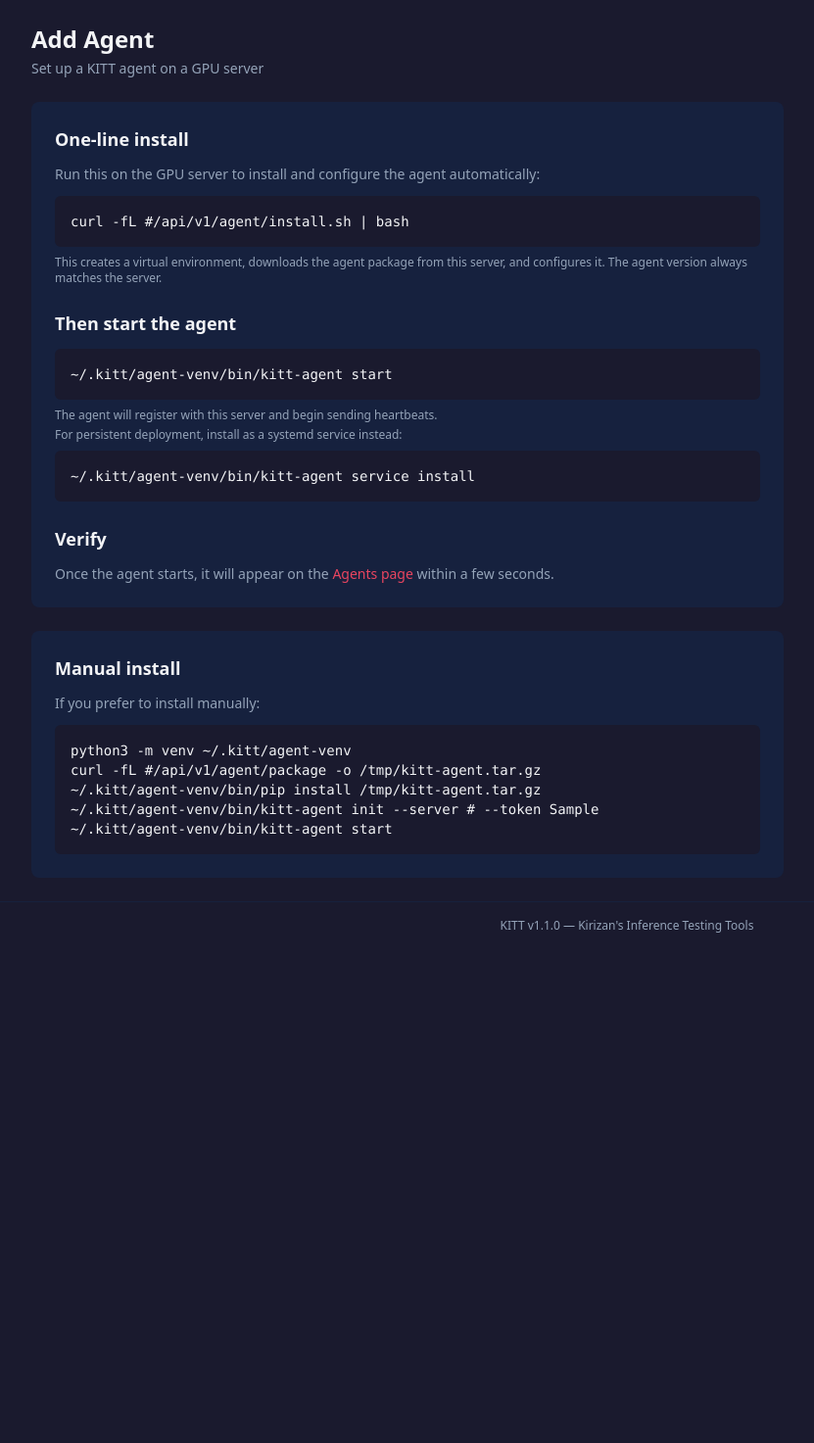
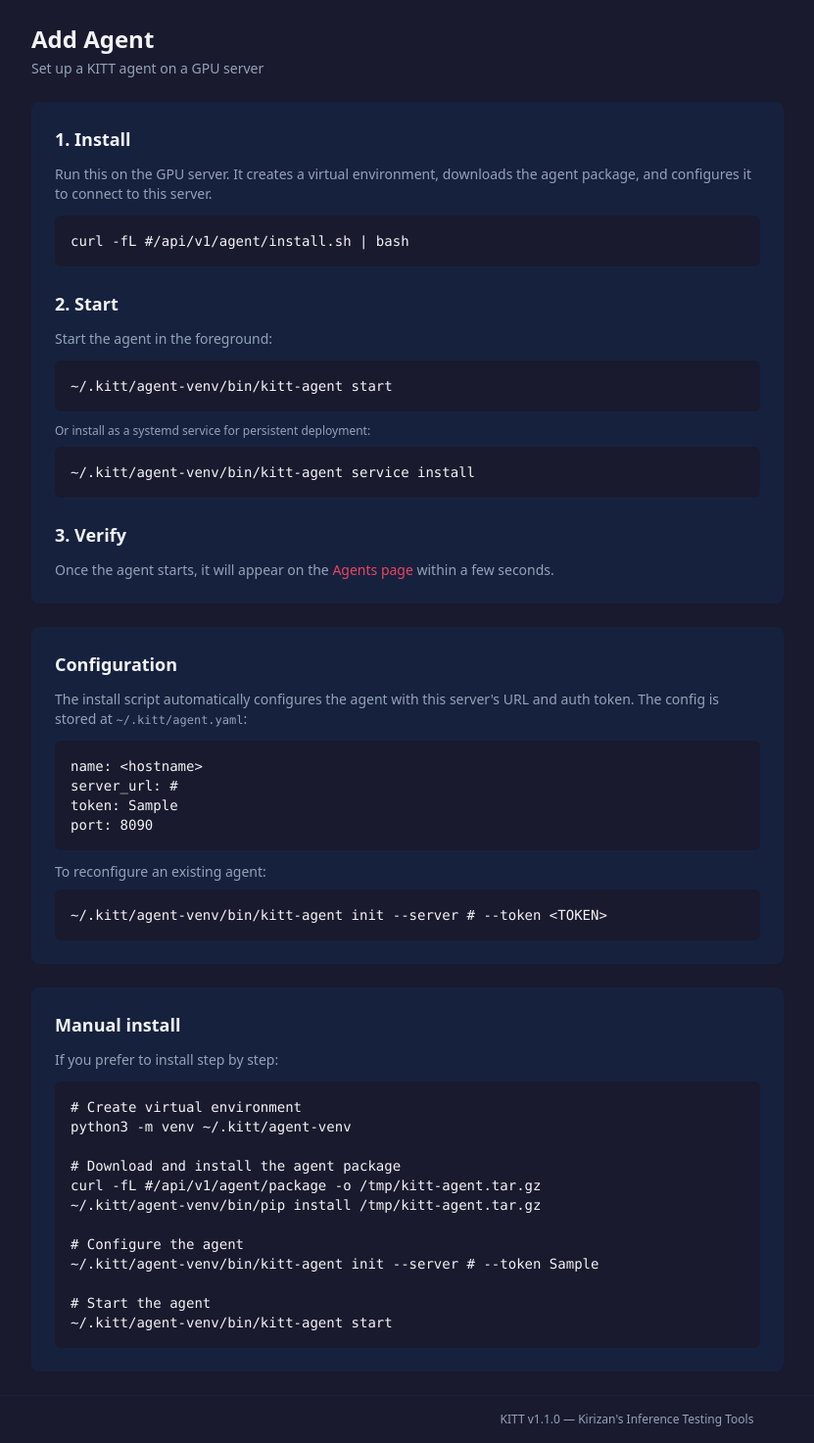
Before and after one commit to Kirizan/kitt, a Python web app: template src/kitt/web/templates/agents/add.html in a window 1280 px wide. Shown: the part 57-1530 px from the top of the page at 98% size, without its empty margins (0-831 px from the left). Before the commit the page ends 1009 px from the top, so only its background shows below. Run offline with Jinja, Linux system fonts and the light colour scheme; the template is opened without the code that fills it: most values are stand-ins (such as "Sample title", 1, 10 or a date in 2020); some libraries are stand-ins or nearby versions.

Commit message:
Allow empty auth token and improve Add Agent documentation
The install script embeds an empty token when the server has no
AUTH_TOKEN configured, causing kitt-agent start to fail. Make token
optional in both init and start commands. Only pass --token in the
install script when a token is actually set.

Rewrite the Add Agent page with numbered steps, a Configuration
section showing agent.yaml contents and reconfigure command, and
clearer manual install instructions with comments.

Co-Authored-By: Claude Opus 4.6 <noreply@anthropic.com>

```diff
--- a/agent-package/src/kitt_agent/cli.py
+++ b/agent-package/src/kitt_agent/cli.py
@@ -30,7 +30,7 @@ def cli():
 @click.option(
     "--server", required=True, help="KITT server URL (e.g., https://server:8080)"
 )
-@click.option("--token", required=True, help="Bearer token for authentication")
+@click.option("--token", default="", help="Bearer token for authentication (optional)")
 @click.option("--name", default="", help="Agent name (defaults to hostname)")
 @click.option("--port", default=8090, help="Agent listening port")
 def init(server, token, name, port):
@@ -82,8 +82,8 @@ def start(config_path, insecure):
     token = config.get("token", "")
     port = config.get("port", 8090)
 
-    if not server_url or not token:
-        click.echo("Invalid agent config — missing server_url or token")
+    if not server_url:
+        click.echo("Invalid agent config — missing server_url")
         raise SystemExit(1)
 
     click.echo(f"KITT Agent: {agent_name}")
--- a/src/kitt/web/templates/agents/add.html
+++ b/src/kitt/web/templates/agents/add.html
@@ -10,40 +10,61 @@
 
     <div class="bg-kitt-surface rounded-lg p-6 space-y-6">
         <div>
-            <h2 class="text-lg font-semibold mb-3">One-line install</h2>
-            <p class="text-kitt-dim text-sm mb-3">Run this on the GPU server to install and configure the agent automatically:</p>
+            <h2 class="text-lg font-semibold mb-3">1. Install</h2>
+            <p class="text-kitt-dim text-sm mb-3">Run this on the GPU server. It creates a virtual environment, downloads the agent package, and configures it to connect to this server.</p>
             <div class="bg-kitt-bg rounded-md p-4 font-mono text-sm break-all">
                 <code>curl -fL {{ server_url }}/api/v1/agent/install.sh | bash</code>
             </div>
-            <p class="text-kitt-dim text-xs mt-2">This creates a virtual environment, downloads the agent package from this server, and configures it. The agent version always matches the server.</p>
         </div>
 
         <div>
-            <h2 class="text-lg font-semibold mb-3">Then start the agent</h2>
+            <h2 class="text-lg font-semibold mb-3">2. Start</h2>
+            <p class="text-kitt-dim text-sm mb-3">Start the agent in the foreground:</p>
             <div class="bg-kitt-bg rounded-md p-4 font-mono text-sm">
                 <code>~/.kitt/agent-venv/bin/kitt-agent start</code>
             </div>
-            <p class="text-kitt-dim text-xs mt-2">The agent will register with this server and begin sending heartbeats.</p>
-            <p class="text-kitt-dim text-xs mt-1">For persistent deployment, install as a systemd service instead:</p>
+            <p class="text-kitt-dim text-xs mt-3">Or install as a systemd service for persistent deployment:</p>
             <div class="bg-kitt-bg rounded-md p-4 font-mono text-sm mt-2">
                 <code>~/.kitt/agent-venv/bin/kitt-agent service install</code>
             </div>
         </div>
 
         <div>
-            <h2 class="text-lg font-semibold mb-3">Verify</h2>
+            <h2 class="text-lg font-semibold mb-3">3. Verify</h2>
             <p class="text-kitt-dim text-sm">Once the agent starts, it will appear on the <a href="/agents" class="text-kitt-accent hover:underline">Agents page</a> within a few seconds.</p>
         </div>
     </div>
 
     <div class="bg-kitt-surface rounded-lg p-6">
+        <h2 class="text-lg font-semibold mb-3">Configuration</h2>
+        <p class="text-kitt-dim text-sm mb-3">The install script automatically configures the agent with this server's URL{% if auth_token %} and auth token{% endif %}. The config is stored at <code class="text-xs">~/.kitt/agent.yaml</code>:</p>
+        <div class="bg-kitt-bg rounded-md p-4 font-mono text-sm space-y-1">
+            <code>name: &lt;hostname&gt;</code><br>
+            <code>server_url: {{ server_url }}</code><br>
+            <code>token: {{ auth_token or '(empty — server has no auth token)' }}</code><br>
+            <code>port: 8090</code>
+        </div>
+        <p class="text-kitt-dim text-sm mt-3">To reconfigure an existing agent:</p>
+        <div class="bg-kitt-bg rounded-md p-4 font-mono text-sm mt-2 break-all">
+            <code>~/.kitt/agent-venv/bin/kitt-agent init --server {{ server_url }}{% if auth_token %} --token &lt;TOKEN&gt;{% endif %}</code>
+        </div>
+    </div>
+
+    <div class="bg-kitt-surface rounded-lg p-6">
         <h2 class="text-lg font-semibold mb-3">Manual install</h2>
-        <p class="text-kitt-dim text-sm mb-3">If you prefer to install manually:</p>
+        <p class="text-kitt-dim text-sm mb-3">If you prefer to install step by step:</p>
         <div class="bg-kitt-bg rounded-md p-4 font-mono text-sm space-y-1">
+            <code># Create virtual environment</code><br>
             <code>python3 -m venv ~/.kitt/agent-venv</code><br>
+            <br>
+            <code># Download and install the agent package</code><br>
             <code>curl -fL {{ server_url }}/api/v1/agent/package -o /tmp/kitt-agent.tar.gz</code><br>
             <code>~/.kitt/agent-venv/bin/pip install /tmp/kitt-agent.tar.gz</code><br>
-            <code>~/.kitt/agent-venv/bin/kitt-agent init --server {{ server_url }} --token {{ auth_token or 'YOUR_TOKEN' }}</code><br>
+            <br>
+            <code># Configure the agent</code><br>
+            <code>~/.kitt/agent-venv/bin/kitt-agent init --server {{ server_url }}{% if auth_token %} --token {{ auth_token }}{% endif %}</code><br>
+            <br>
+            <code># Start the agent</code><br>
             <code>~/.kitt/agent-venv/bin/kitt-agent start</code>
         </div>
     </div>
```
Also changed, not shown: src/kitt/web/api/v1/agent_install.py (+5 -5 lines).
